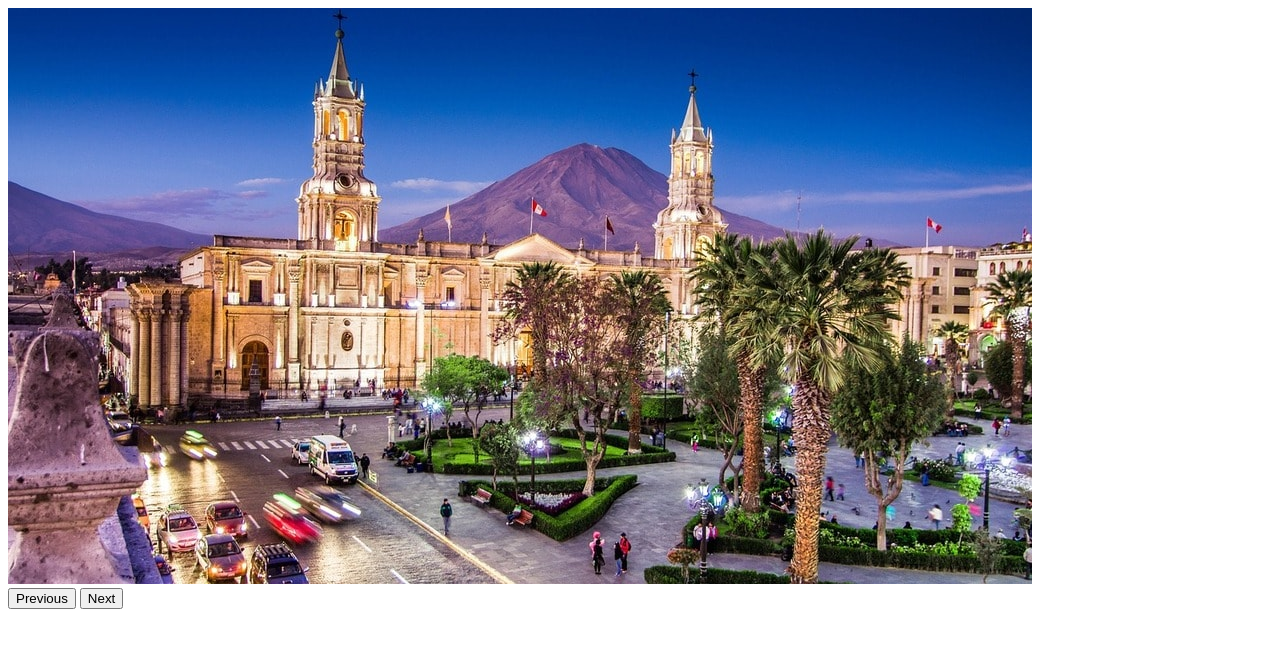
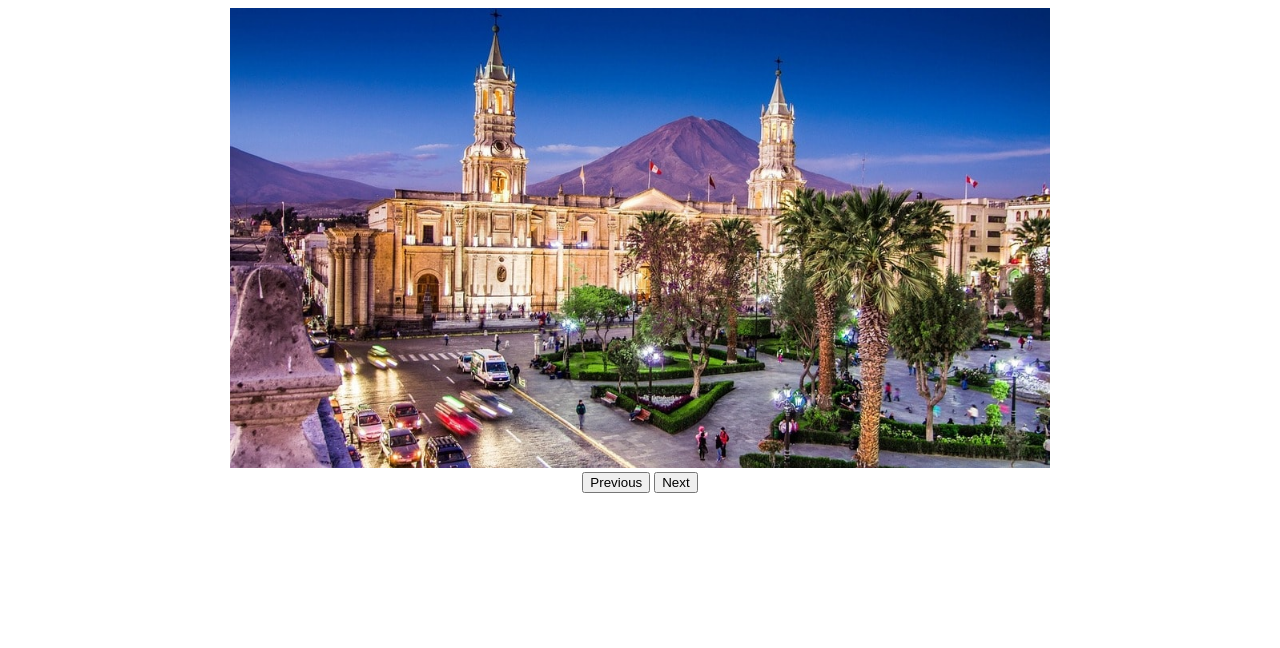
Before and after one commit to EmiliaPaz/eecs448-lab03, a plain HTML site: page slideshow/index.html in a window 1280 px wide. Drawn offline with Linux system fonts and the light colour scheme.

Commit message:
[update] Images of the same size regardless of the original dimensions - index.html

```diff
--- a/slideshow/css/style.css
+++ b/slideshow/css/style.css
@@ -0,0 +1,3 @@
+.slideshow{
+  text-align: center;
+}
--- a/slideshow/index.html
+++ b/slideshow/index.html
@@ -3,18 +3,20 @@
 <html>
 	<head>
 		<title> Slideshow </title>
+		<link href="css/style.css" rel="stylesheet" type="text/css"/>
 		<script type="text/javascript" src="js/script.js"> </script>
+
 	</head>
 
 	<body>
 
     <div class="slideshow">
-      <div class="mySlide">
-          <img id="slide" src="img/arequipa.jpg">
-      </div>
+      <img id="slide" src="img/arequipa.jpg" height="460" width="820">
 
-      <button onclick="previousPicture()"> Previous </button>
-      <button onclick="nextPicture()"> Next </button>
+			<div class="buttons">
+	      <button onclick="previousPicture()"> Previous </button>
+	      <button onclick="nextPicture()"> Next </button>
+			</div>
     </div>
 
 	</body>
```
